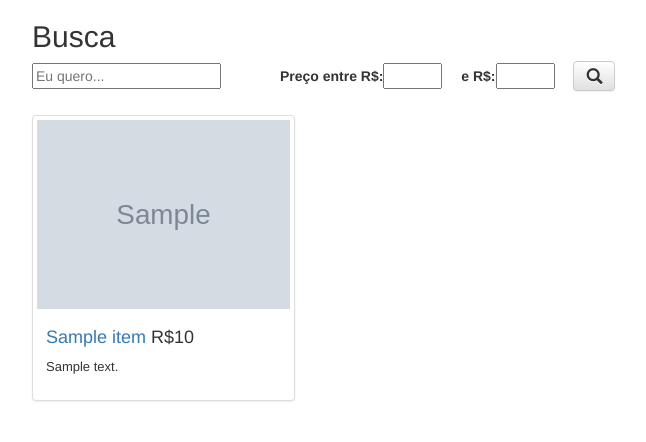
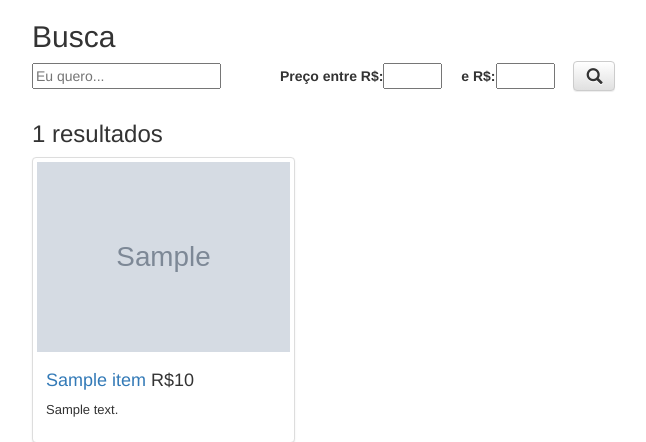
Before and after one commit to gutobenn/inf-engsw, a Django app: template alugueme/templates/alugueme/search.html in a window 1280 px wide. Shown: the part 51-493 px from the top of the page, without its empty margins (38-684 px from the left). Run offline with Django 3.2, Linux system fonts and the light colour scheme; tables that the repository leaves empty hold one stand-in row (values such as "Sample post"); the template is opened without the code that fills it: values that come from a table or form of the project are taken from there, most other values are stand-ins (such as "Sample title", 1, 10 or a date in 2020); grey boxes marked "Sample" are stand-in pictures; some libraries are stand-ins or nearby versions.

Commit message:
search: display number of items found

```diff
--- a/alugueme/templates/alugueme/search.html
+++ b/alugueme/templates/alugueme/search.html
@@ -8,13 +8,15 @@
       <button class="btn btn-default" type="submit" style="margin-top: -2px;"><i class="glyphicon glyphicon-search" style="font-size: 16px;"></i></button>
     </form>
 
-    <div class="row items-list">
-      {% if object_list %}
+    {% if object_list %}
+      <h3>{{ object_list.count }} resultados</h3>
+      <div class="row items-list">
         {% for item in object_list %}
           {% include 'alugueme/_display_item.html' %}
         {% endfor %}
-      {% else %}
-        Nenhum item encontrado
-      {% endif %}
-    </div>
+      </div>
+    {% else %}
+      Nenhum item encontrado
+    {% endif %}
+
 {% endblock %}
```
